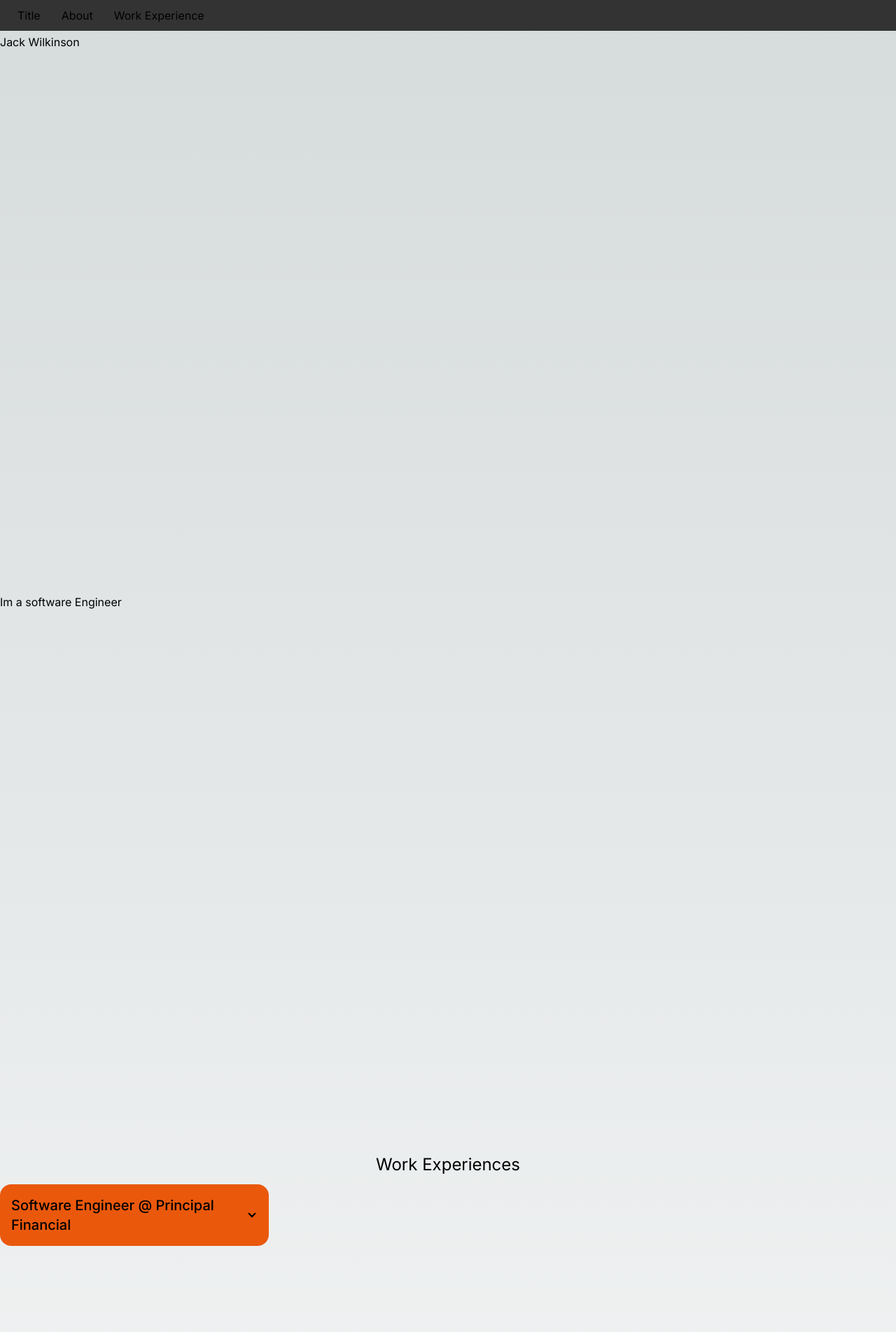
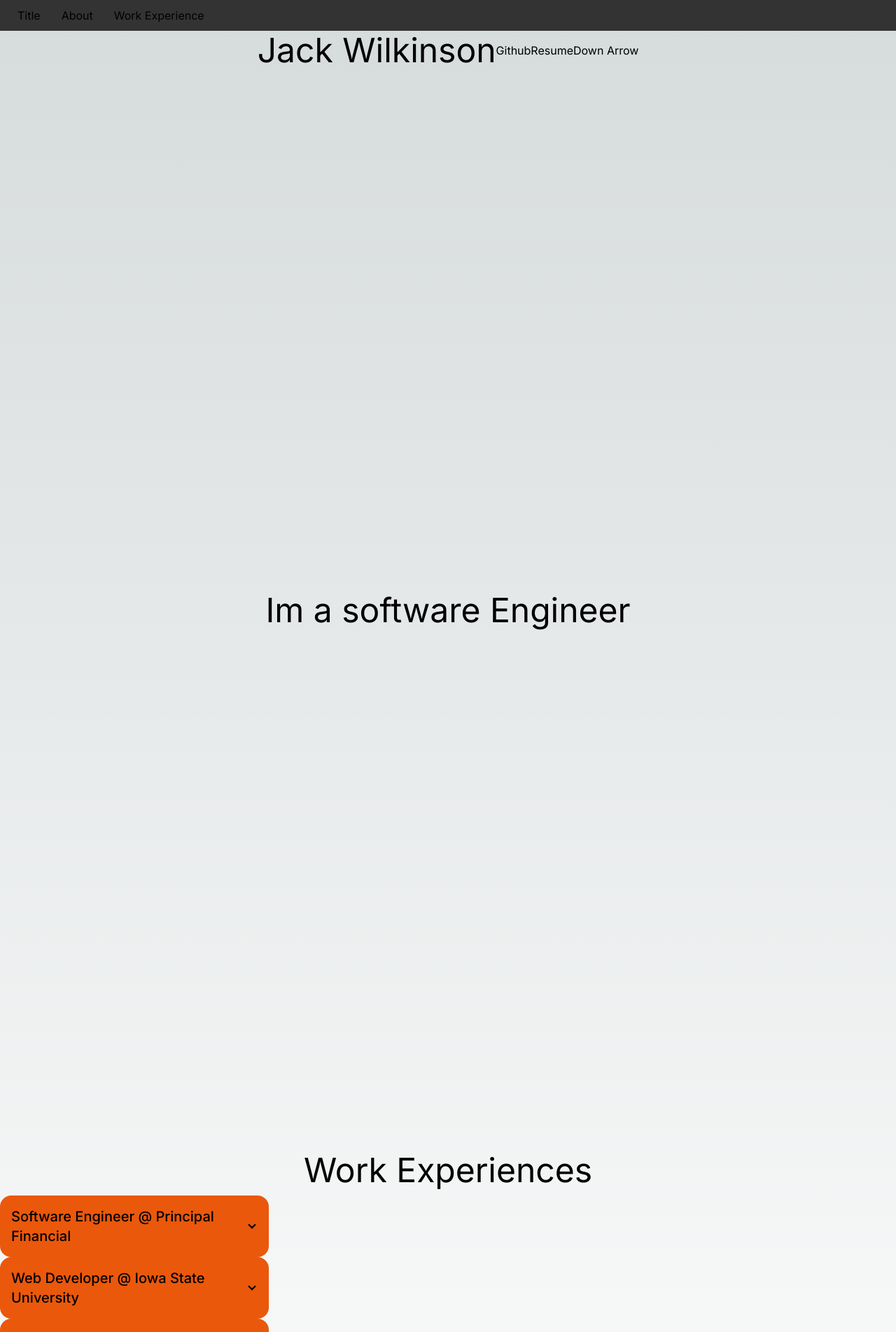
Before and after one commit to JackTWilkinson/portfolio-website, a Next.js app: page / in a window 1280 px wide. Shown: the top 1903 px of the page at 70% size. Built offline with nearby package versions, Linux system fonts and the light colour scheme.

Commit message:
Finished populating the experience page

```diff
--- a/src/app/components/work-experience.tsx
+++ b/src/app/components/work-experience.tsx
@@ -14,7 +14,6 @@ const WorkExperienceItem: React.FC<WorkExperienceProps> = (props: WorkExperience
                 { props.title }
               </div>
               <div className="collapse-content">
-                <p>
                 { props.description }
                 <br/>
                 <div className="flex flex-row">
@@ -35,7 +34,6 @@ const WorkExperienceItem: React.FC<WorkExperienceProps> = (props: WorkExperience
                     ))
                   }
                 </div>
-                </p>
               </div>
             </div>
         </>
--- a/src/app/page.tsx
+++ b/src/app/page.tsx
@@ -3,11 +3,9 @@ import Title from './pages/title';
 import About from './pages/about';
 import WorkExperienceList from './pages/work-experience-list';
 
-export type IndexProps = {
+export type IndexProps = {}
 
-}
-
-const index: React.FunctionComponent<IndexProps> = () => {
+const Index: React.FunctionComponent<IndexProps> = () => {
 
   return(
     <>
@@ -24,12 +22,12 @@ const index: React.FunctionComponent<IndexProps> = () => {
         <section id="work-experience">
           <WorkExperienceList />
         </section>
-        <section>
-          {/* <Projects /> */}
-        </section>
+        {/* <section>
+          <Projects />
+        </section> */}
       </body>
     </>
   )
 }
 
-export default index
+export default Index
--- a/src/app/pages/about.tsx
+++ b/src/app/pages/about.tsx
@@ -1,10 +1,14 @@
-const about = () => {
+export type AboutProps = {};
+
+const About: React.FunctionComponent<AboutProps> = () => {
 
     return(
         <>
-            <h1>Im a software Engineer</h1>
+            <div className="flex items-center justify-center">
+                <p className="text-5xl">Im a software Engineer</p>
+            </div>
         </>
     )
   }
 
-  export default about
+  export default About
--- a/src/app/pages/title.tsx
+++ b/src/app/pages/title.tsx
@@ -1,10 +1,19 @@
-const title = () => {
+export type TitleProps = {};
+
+const Title: React.FunctionComponent<TitleProps> = () => {
 
     return(
         <>
-            <h1>Jack Wilkinson</h1>
+            <div className="flex items-center justify-center">
+                <p className="text-5xl">Jack Wilkinson</p>
+                <div>
+                    <a>Github</a>
+                    <a>Resume</a>
+                </div>
+                <button>Down Arrow</button>
+            </div>
         </>
     )
   }
 
-  export default title
+  export default Title
--- a/src/app/pages/work-experience-list.tsx
+++ b/src/app/pages/work-experience-list.tsx
@@ -1,27 +1,28 @@
 import WorkExperienceItem, { WorkExperienceProps } from "../components/work-experience";
 import workExperiences from "../json/work-experiences.json";
-import { ReactNode } from "react";
 
 export type WorkExperienceListProps = {}
 
 const WorkExperienceList: React.FunctionComponent<WorkExperienceListProps> = () => {
   const convertedList = workExperiences as WorkExperienceProps[];
+  const experienceArray = Array.from(convertedList);
 
   return(
         <>
           <div className="flex items-center justify-center">
-            <p className="text-2xl">Work Experiences</p>
+            <p className="text-5xl">Work Experiences</p>
           </div>
           <div className="grid py-3 grid-cols-2 gap-4 h-48">
             <div>
-              <WorkExperienceItem {...convertedList[0]} />
-              {/* {
-                convertedList.map((experience: WorkExperienceProps, key) => {
-                  <li key={key}>
-                    <WorkExperienceItem {...experience} />
-                  </li>
+              {
+                experienceArray.map((experience: WorkExperienceProps, key) => {
+                  return (
+                    <div key={key}>
+                      <WorkExperienceItem {...experience} />
+                    </div>
+                  )
                 })
-              } */}
+              }
             </div>
           </div>
         </>
```
Lines whose indentation alone changed are shown as unchanged.
